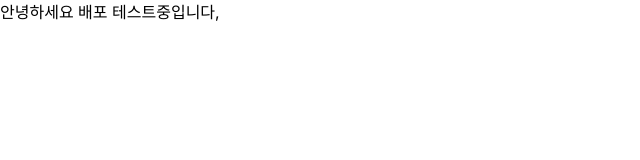
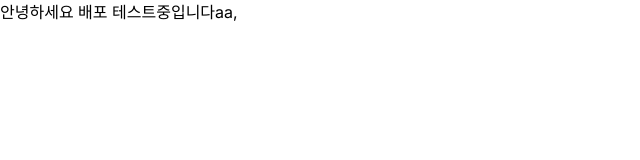
Before and after one commit to crowcrow07/songNumberFinder, a Next.js app: page / in a window 1280 px wide. Shown: the top 160 px of the page, without its empty margins (0-640 px from the left). Built offline with nearby package versions, Linux system fonts and the light colour scheme.

Commit message:
test : 배포 테스트

```diff
--- a/src/app/page.tsx
+++ b/src/app/page.tsx
@@ -1,3 +1,3 @@
 export default function Home() {
-  return <main className="">안녕하세요 배포 테스트중입니다,</main>;
+  return <main className="">안녕하세요 배포 테스트중입니다aa,</main>;
 }
```
